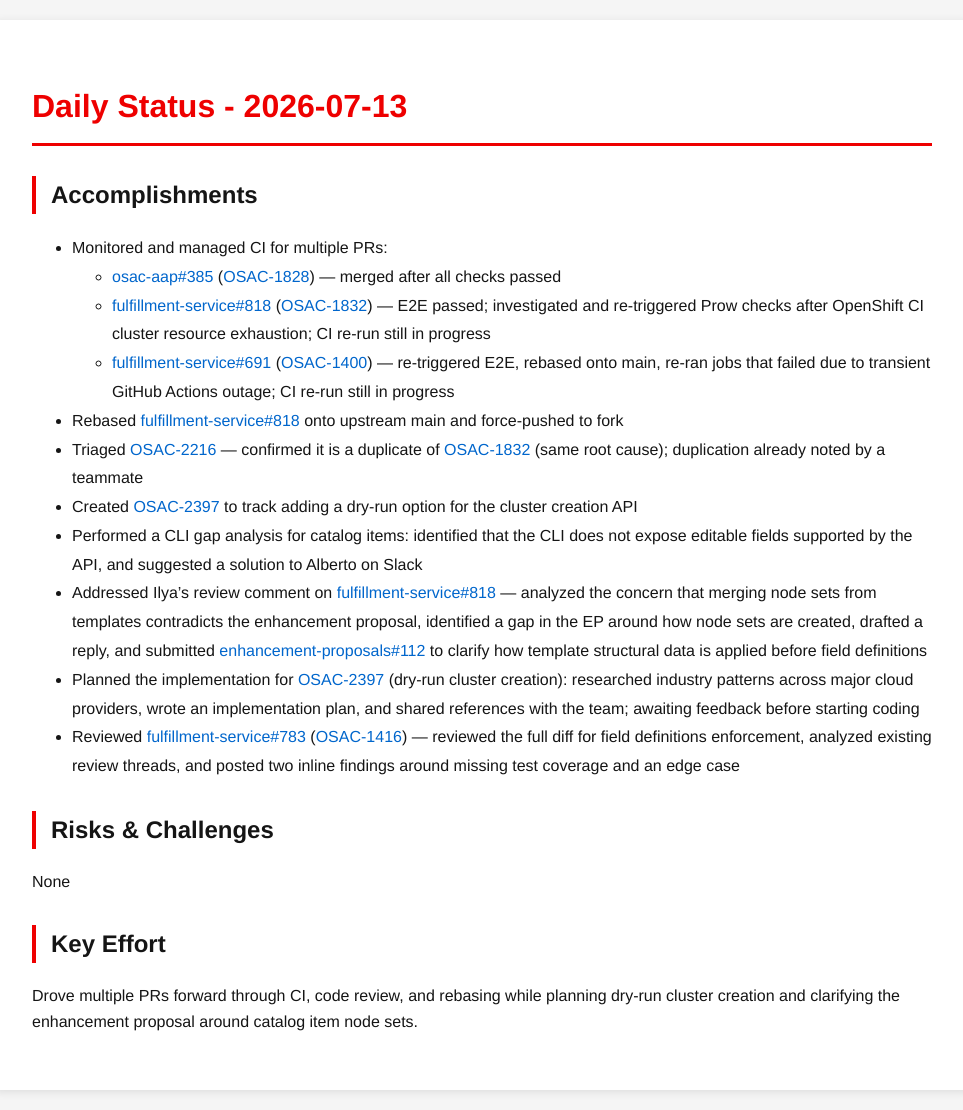
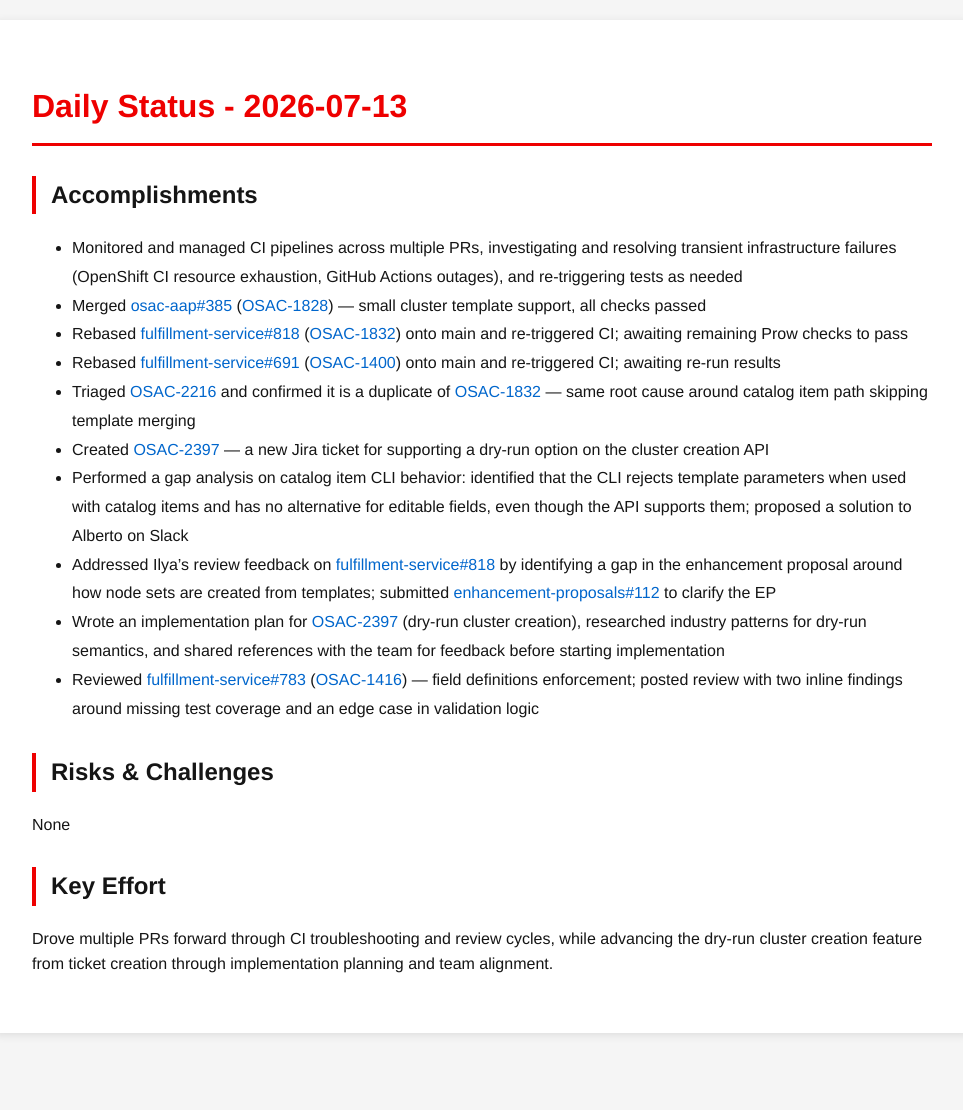
Before and after one commit to tzvatot/daily-status, a Jekyll site: the page built from 2026-07-13.md, in a window 1280 px wide. Shown: the whole page, without its empty margins (158-1121 px from the left). Built offline with Jekyll 4.4.1, drawn with Linux system fonts in a browser that asks for light colours; after the commit the page ends 1053 px from its top, so only the background shows below that.

Commit message:
Daily status update - 2026-07-13

```diff
--- a/2026-07-13.md
+++ b/2026-07-13.md
@@ -7,20 +7,19 @@
 # Daily Status - 2026-07-13
 
 ## Accomplishments
-- Monitored and managed CI for multiple PRs:
-  - [osac-aap#385](https://github.com/osac-project/osac-aap/pull/385) ([OSAC-1828](https://redhat.atlassian.net/browse/OSAC-1828)) — merged after all checks passed
-  - [fulfillment-service#818](https://github.com/osac-project/fulfillment-service/pull/818) ([OSAC-1832](https://redhat.atlassian.net/browse/OSAC-1832)) — E2E passed; investigated and re-triggered Prow checks after OpenShift CI cluster resource exhaustion; CI re-run still in progress
-  - [fulfillment-service#691](https://github.com/osac-project/fulfillment-service/pull/691) ([OSAC-1400](https://redhat.atlassian.net/browse/OSAC-1400)) — re-triggered E2E, rebased onto main, re-ran jobs that failed due to transient GitHub Actions outage; CI re-run still in progress
-- Rebased [fulfillment-service#818](https://github.com/osac-project/fulfillment-service/pull/818) onto upstream main and force-pushed to fork
-- Triaged [OSAC-2216](https://redhat.atlassian.net/browse/OSAC-2216) — confirmed it is a duplicate of [OSAC-1832](https://redhat.atlassian.net/browse/OSAC-1832) (same root cause); duplication already noted by a teammate
-- Created [OSAC-2397](https://redhat.atlassian.net/browse/OSAC-2397) to track adding a dry-run option for the cluster creation API
-- Performed a CLI gap analysis for catalog items: identified that the CLI does not expose editable fields supported by the API, and suggested a solution to Alberto on Slack
-- Addressed Ilya's review comment on [fulfillment-service#818](https://github.com/osac-project/fulfillment-service/pull/818) — analyzed the concern that merging node sets from templates contradicts the enhancement proposal, identified a gap in the EP around how node sets are created, drafted a reply, and submitted [enhancement-proposals#112](https://github.com/osac-project/enhancement-proposals/pull/112) to clarify how template structural data is applied before field definitions
-- Planned the implementation for [OSAC-2397](https://redhat.atlassian.net/browse/OSAC-2397) (dry-run cluster creation): researched industry patterns across major cloud providers, wrote an implementation plan, and shared references with the team; awaiting feedback before starting coding
-- Reviewed [fulfillment-service#783](https://github.com/osac-project/fulfillment-service/pull/783) ([OSAC-1416](https://redhat.atlassian.net/browse/OSAC-1416)) — reviewed the full diff for field definitions enforcement, analyzed existing review threads, and posted two inline findings around missing test coverage and an edge case
+- Monitored and managed CI pipelines across multiple PRs, investigating and resolving transient infrastructure failures (OpenShift CI resource exhaustion, GitHub Actions outages), and re-triggering tests as needed
+- Merged [osac-aap#385](https://github.com/osac-project/osac-aap/pull/385) ([OSAC-1828](https://redhat.atlassian.net/browse/OSAC-1828)) — small cluster template support, all checks passed
+- Rebased [fulfillment-service#818](https://github.com/osac-project/fulfillment-service/pull/818) ([OSAC-1832](https://redhat.atlassian.net/browse/OSAC-1832)) onto main and re-triggered CI; awaiting remaining Prow checks to pass
+- Rebased [fulfillment-service#691](https://github.com/osac-project/fulfillment-service/pull/691) ([OSAC-1400](https://redhat.atlassian.net/browse/OSAC-1400)) onto main and re-triggered CI; awaiting re-run results
+- Triaged [OSAC-2216](https://redhat.atlassian.net/browse/OSAC-2216) and confirmed it is a duplicate of [OSAC-1832](https://redhat.atlassian.net/browse/OSAC-1832) — same root cause around catalog item path skipping template merging
+- Created [OSAC-2397](https://redhat.atlassian.net/browse/OSAC-2397) — a new Jira ticket for supporting a dry-run option on the cluster creation API
+- Performed a gap analysis on catalog item CLI behavior: identified that the CLI rejects template parameters when used with catalog items and has no alternative for editable fields, even though the API supports them; proposed a solution to Alberto on Slack
+- Addressed Ilya's review feedback on [fulfillment-service#818](https://github.com/osac-project/fulfillment-service/pull/818) by identifying a gap in the enhancement proposal around how node sets are created from templates; submitted [enhancement-proposals#112](https://github.com/osac-project/enhancement-proposals/pull/112) to clarify the EP
+- Wrote an implementation plan for [OSAC-2397](https://redhat.atlassian.net/browse/OSAC-2397) (dry-run cluster creation), researched industry patterns for dry-run semantics, and shared references with the team for feedback before starting implementation
+- Reviewed [fulfillment-service#783](https://github.com/osac-project/fulfillment-service/pull/783) ([OSAC-1416](https://redhat.atlassian.net/browse/OSAC-1416)) — field definitions enforcement; posted review with two inline findings around missing test coverage and an edge case in validation logic
 
 ## Risks & Challenges
 None
 
 ## Key Effort
-Drove multiple PRs forward through CI, code review, and rebasing while planning dry-run cluster creation and clarifying the enhancement proposal around catalog item node sets.
+Drove multiple PRs forward through CI troubleshooting and review cycles, while advancing the dry-run cluster creation feature from ticket creation through implementation planning and team alignment.
```
